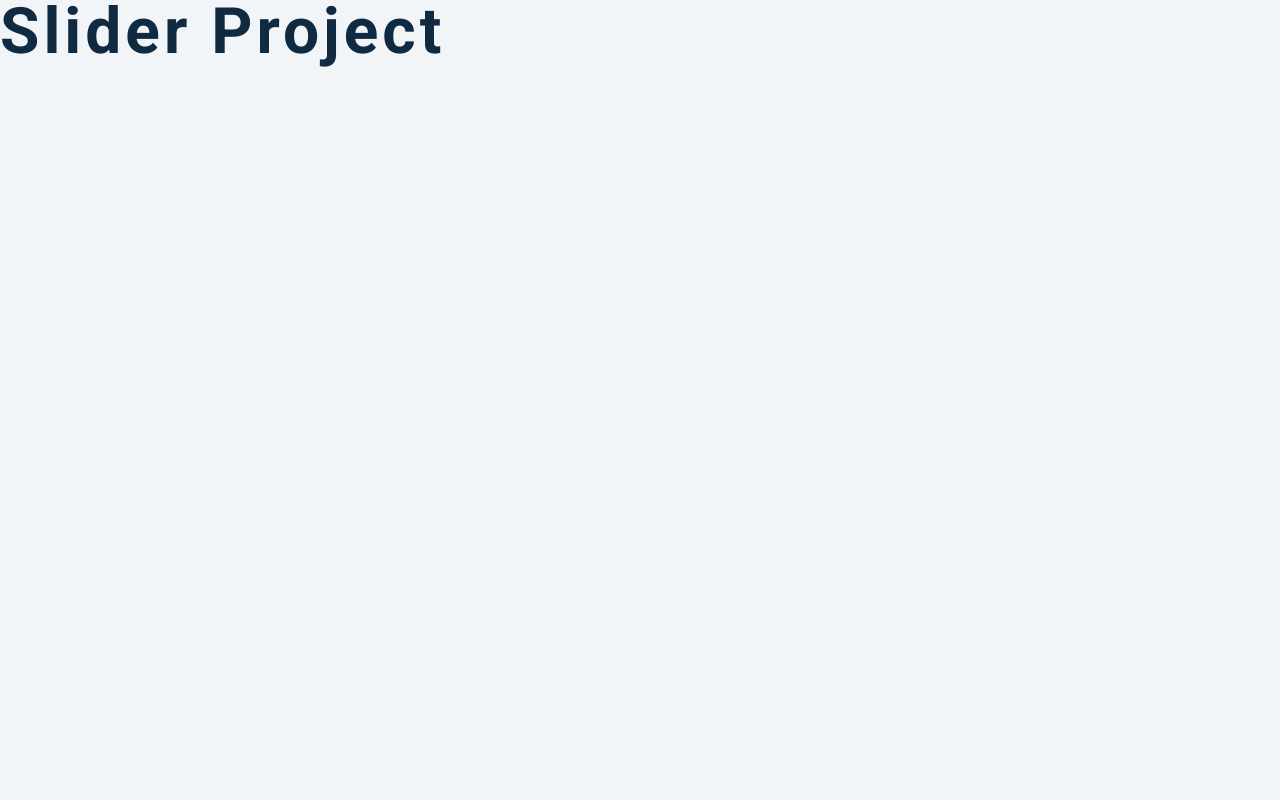
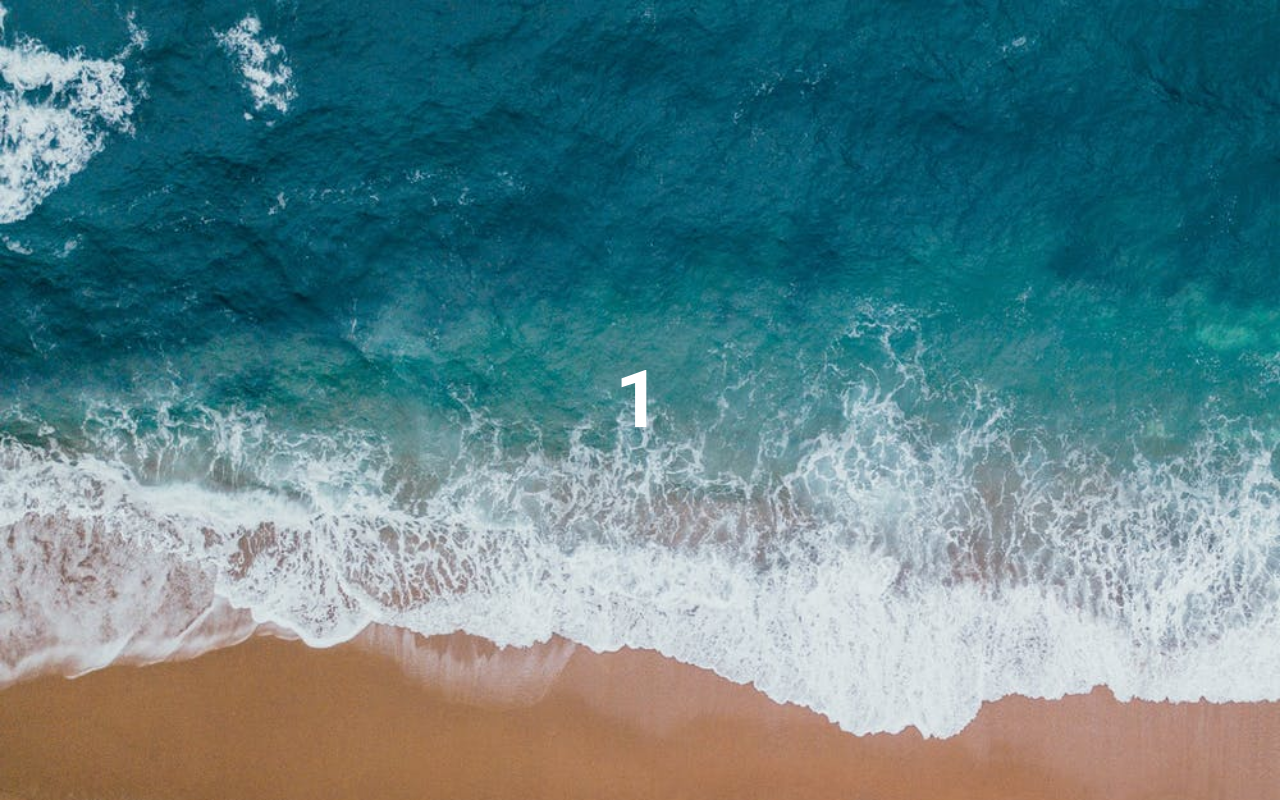
Before and after one commit to 0xsamuel-eth/slider_carousel, a plain HTML site: page index.html in a window 1280 px wide. Shown: the top 800 px of the page. Drawn offline with Linux system fonts and the light colour scheme.

Commit message:
slide containers added

```diff
--- a/index.html
+++ b/index.html
@@ -9,8 +9,12 @@
     <link rel="stylesheet" href="styles.css" />
   </head>
   <body>
-    <h1>slider project</h1>
-
+    <div class="slide-container">
+      <div class="slide">
+        <img src="./img-1.jpeg" class="slide-img" alt="">
+        <h1>1</h1>
+      </div>
+    </div>
     <!-- javascript -->
     <script src="app.js"></script>
   </body>
```
